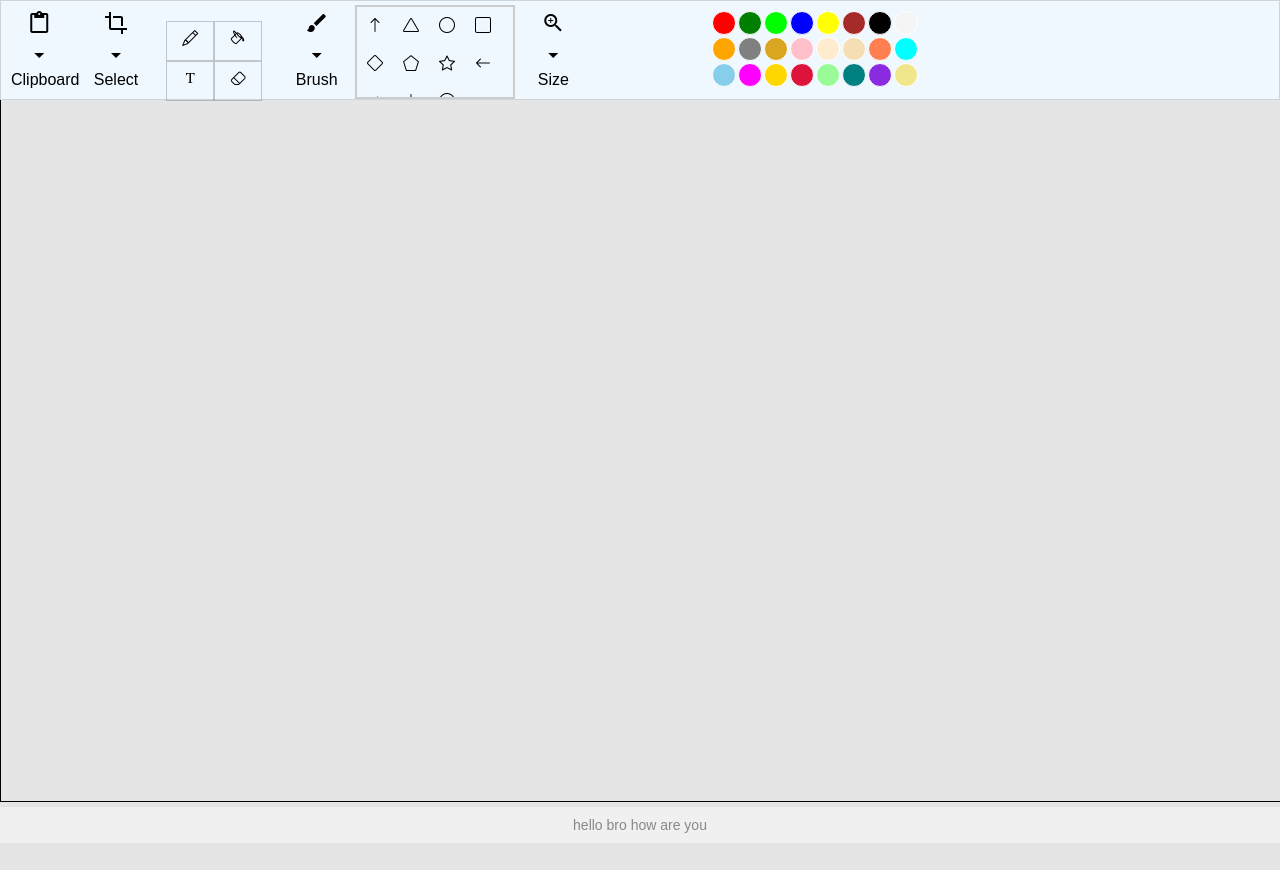
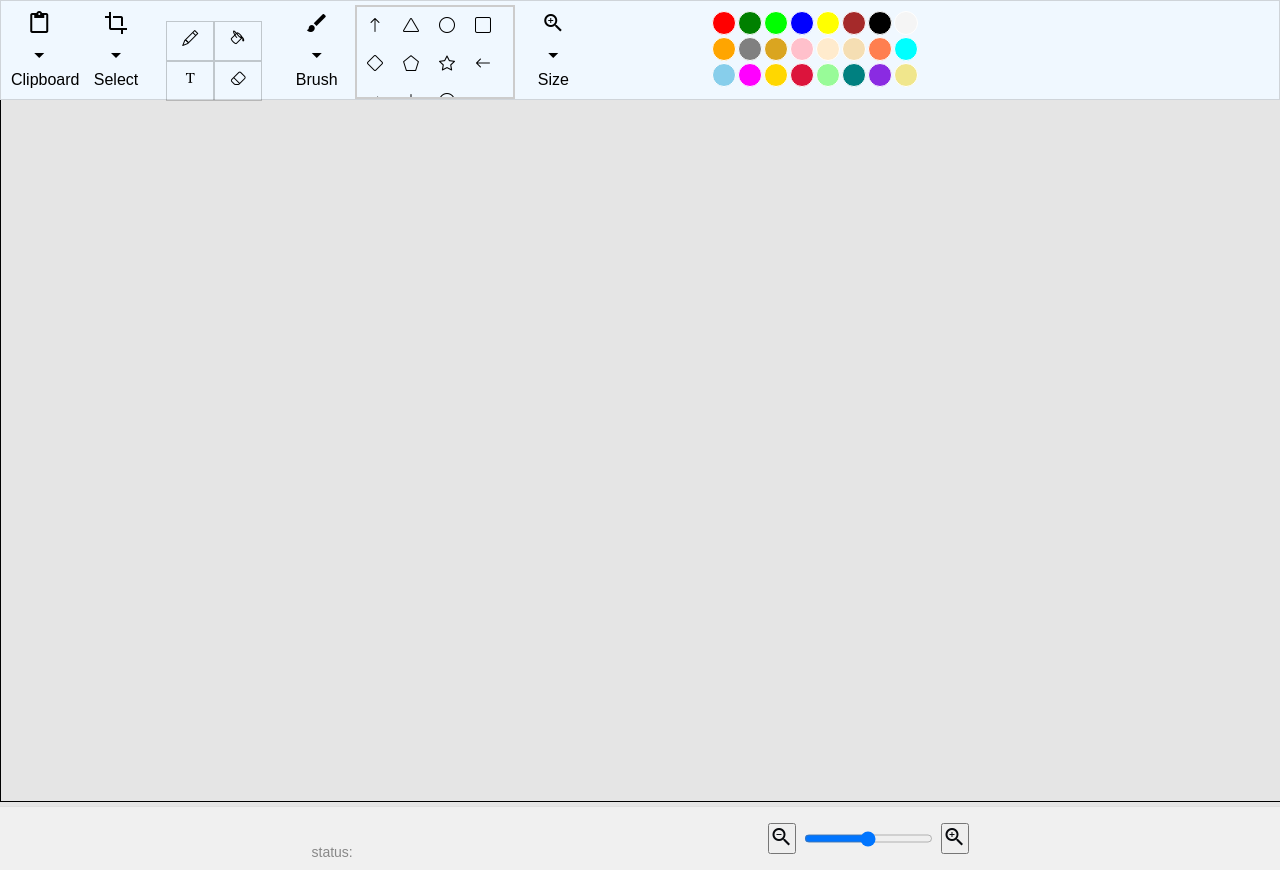
Before and after one commit to sudipadk/Ms-Paint, a plain HTML site: page index.html in a window 1280 px wide. Shown: the top 870 px of the page. Before the commit the page ends 843 px from the top, so only its background shows below. Drawn offline with nearby package versions, Linux system fonts and the light colour scheme.

Commit message:
Footer Added

```diff
--- a/index.html
+++ b/index.html
@@ -199,12 +199,16 @@
 <!-- footer created -->
 
 <footer>
+        <div class="left">
+            <i class="material-icons">arrow_selector_tool</i>
+            <p>status:</p>
 
-    <div class="footer">
-
-        <p>hello bro how are you</p>
-
-    </div>
+        </div>
+        <div class="right">
+            <button> <i class="material-icons">zoom_out</i></button>
+            <input type="range" id="volume" name="volume" min="0" max="100" />
+            <button> <i class="material-icons">zoom_in</i></button>
+        </div>
 
 </footer>
 
```
